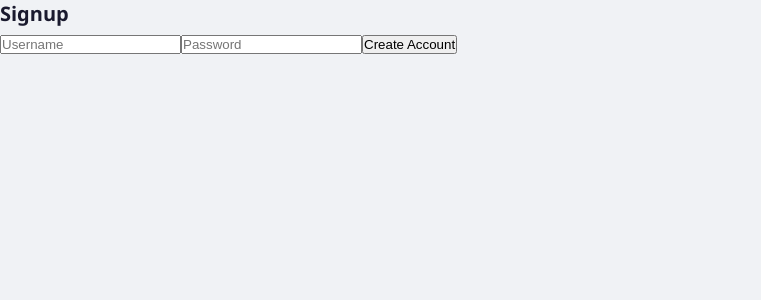
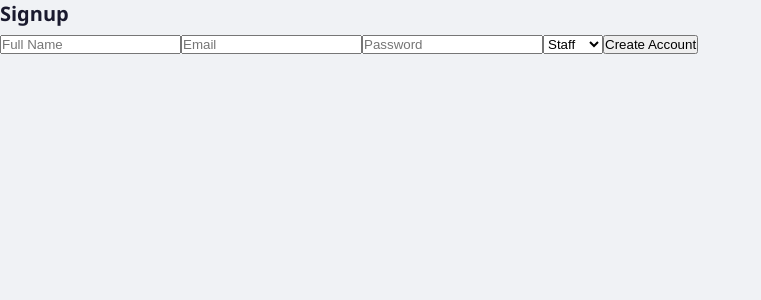
Before and after one commit to MayukhDas2004/CrisisSync, a React (Create React App) app in the folder frontend/dashboard/: page /signup in a window 1280 px wide. Shown: the top 300 px of the page, without its empty margins (0-761 px from the left). Built offline with nearby package versions, Linux system fonts and the light colour scheme.

Commit message:
Update Signup.jsx

```diff
--- a/frontend/dashboard/src/pages/Signup.jsx
+++ b/frontend/dashboard/src/pages/Signup.jsx
@@ -6,8 +6,10 @@ function Signup() {
   const navigate = useNavigate();
 
   const [form, setForm] = useState({
-    username: "",
-    password: ""
+    name: "",
+    email: "",
+    password: "",
+    role: "staff" // default role
   });
 
   const [error, setError] = useState("");
@@ -20,21 +22,21 @@ function Signup() {
 
     try {
       await API.post("/auth/register", {
-        username: form.username.trim(),
-        password: form.password
+        name: form.name.trim(),
+        email: form.email.trim(),
+        password: form.password,
+        role: form.role
       });
 
       alert("Signup successful! Please login.");
       navigate("/");
     } catch (err) {
-      // 🔍 FULL DEBUG LOGS
       console.log("FULL ERROR:", err);
       console.log(
         "RESPONSE DATA:",
         JSON.stringify(err.response?.data, null, 2)
       );
 
-      // 🧠 SAFE ERROR PARSING (NO MORE CRASH)
       let message = "Signup failed";
 
       if (err.response?.data?.detail) {
@@ -59,10 +61,20 @@ function Signup() {
 
       <form onSubmit={handleSignup}>
         <input
-          placeholder="Username"
-          value={form.username}
+          placeholder="Full Name"
+          value={form.name}
           onChange={(e) =>
-            setForm({ ...form, username: e.target.value })
+            setForm({ ...form, name: e.target.value })
+          }
+          required
+        />
+
+        <input
+          type="email"
+          placeholder="Email"
+          value={form.email}
+          onChange={(e) =>
+            setForm({ ...form, email: e.target.value })
           }
           required
         />
@@ -77,12 +89,22 @@ function Signup() {
           required
         />
 
+        {/* Optional: role selector */}
+        <select
+          value={form.role}
+          onChange={(e) =>
+            setForm({ ...form, role: e.target.value })
+          }
+        >
+          <option value="staff">Staff</option>
+          <option value="admin">Admin</option>
+        </select>
+
         <button type="submit" disabled={loading}>
           {loading ? "Creating..." : "Create Account"}
         </button>
       </form>
 
-      {/* ✅ SAFE RENDER (string only) */}
       {error && <p style={{ color: "red" }}>{error}</p>}
     </div>
   );
```
